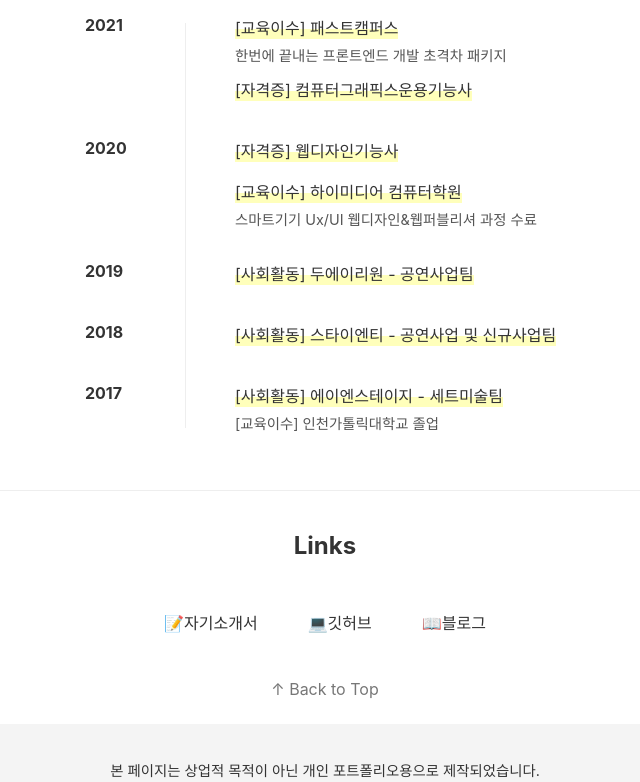
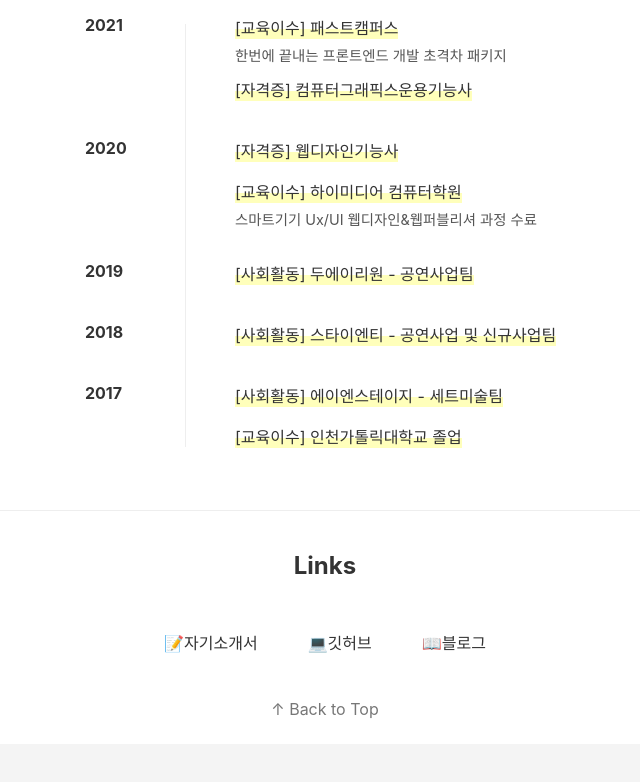
Before and after one commit to hyemin12/portfolio22, a React (Create React App) app: page /profile in a window 1280 px wide. Shown: the part 1103-1885 px from the top of the page, without its empty margins (315-955 px from the left). Built offline with nearby package versions, Linux system fonts and the light colour scheme; a web font is replaced by a local one.

Commit message:
'데이터수정'

```diff
--- a/src/components/profile/Experience.tsx
+++ b/src/components/profile/Experience.tsx
@@ -23,7 +23,10 @@ const Experience = () => {
     {
       year: 2017,
       title: "[사회활동] 에이엔스테이지 - 세트미술팀",
-      sub: "[교육이수] 인천가톨릭대학교 졸업",
+    },
+    {
+      year: 2017,
+      title: "[교육이수] 인천가톨릭대학교 졸업",
     },
   ];
 
```
